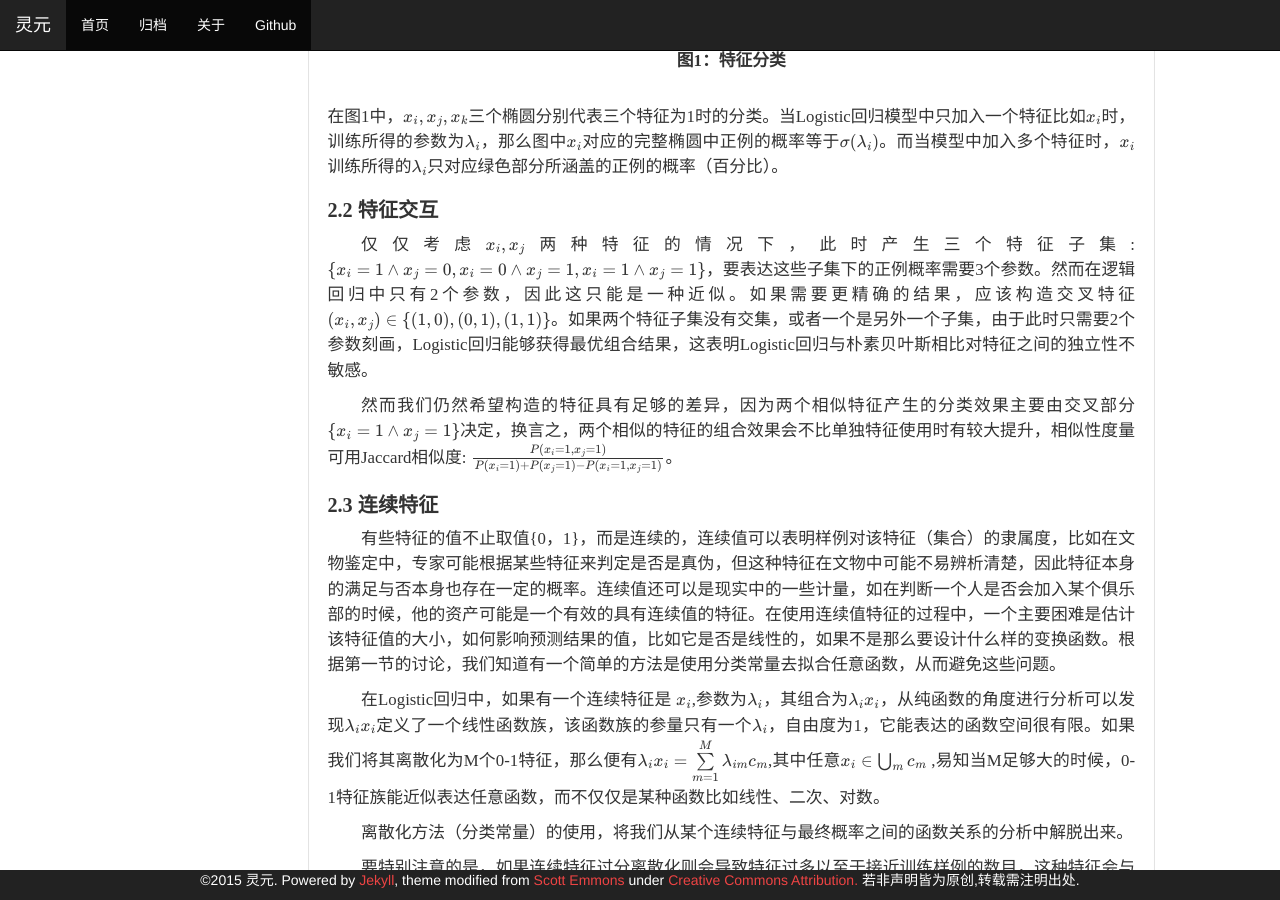
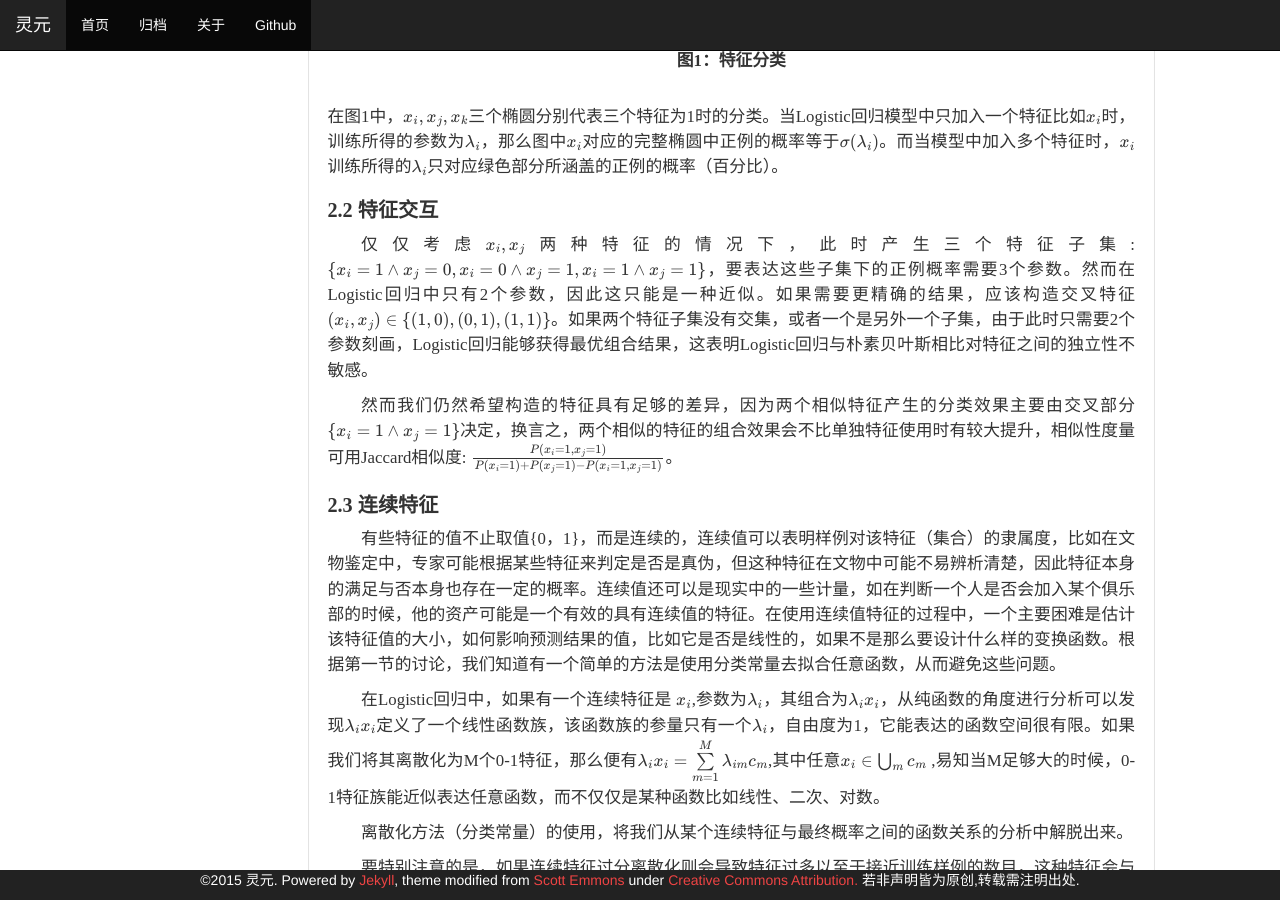
Before and after one commit to lihui/lihui.github.io, a Jekyll site: the page built from _posts/2015-6-8-logistic.md, in a window 1280 px wide and 900 px high, scrolled down 2446 px. Built offline with Jekyll 4.4.1, drawn with Linux system fonts in a browser that asks for light colours; Markdown is read by kramdown in place of the engine named in the settings; formulas are drawn with MathJax 3.

Commit message:
update logisitc

```diff
--- a/_posts/2015-6-8-logistic.md
+++ b/_posts/2015-6-8-logistic.md
@@ -69,7 +69,7 @@ $ \hat{S} _ {k+1}$,平均有$ |\hat{S} _ {k+1}| \sigma(\lambda _ {k+1})$个正
 在图1中，$x_i,x_j,x_k$三个椭圆分别代表三个特征为1时的分类。当Logistic回归模型中只加入一个特征比如$x_i$时，训练所得的参数为$\lambda_i$，那么图中$x_i$对应的完整椭圆中正例的概率等于$\sigma(\lambda_i)$。而当模型中加入多个特征时，$x_i$训练所得的$\lambda_i$只对应绿色部分所涵盖的正例的概率（百分比）。
 
 ###2.2 特征交互
-仅仅考虑$x_i,x_j$两种特征的情况下，此时产生三个特征子集:$\lbrace x_i=1 \land x_j=0 ,x_i=0 \land x_j=1, x_i=1 \land x_j=1 \rbrace$，要表达这些子集下的正例概率需要3个参数。然而在逻辑回归中只有2个参数，因此这只能是一种近似。如果需要更精确的结果，应该构造交叉特征$(x_i,x_j)\in \lbrace (1,0),(0,1),(1,1) \rbrace$。如果两个特征子集没有交集，或者一个是另外一个子集，由于此时只需要2个参数刻画，Logistic回归能够获得最优组合结果，这表明Logistic回归与朴素贝叶斯相比对特征之间的独立性不敏感。
+仅仅考虑$x_i,x_j$两种特征的情况下，此时产生三个特征子集:$\lbrace x_i=1 \land x_j=0 ,x_i=0 \land x_j=1, x_i=1 \land x_j=1 \rbrace$，要表达这些子集下的正例概率需要3个参数。然而在Logistic回归中只有2个参数，因此这只能是一种近似。如果需要更精确的结果，应该构造交叉特征$(x_i,x_j)\in \lbrace (1,0),(0,1),(1,1) \rbrace$。如果两个特征子集没有交集，或者一个是另外一个子集，由于此时只需要2个参数刻画，Logistic回归能够获得最优组合结果，这表明Logistic回归与朴素贝叶斯相比对特征之间的独立性不敏感。
 
 然而我们仍然希望构造的特征具有足够的差异，因为两个相似特征产生的分类效果主要由交叉部分$\lbrace x_i=1 \land x_j=1\rbrace$决定，换言之，两个相似的特征的组合效果会不比单独特征使用时有较大提升，相似性度量可用Jaccard相似度: $\frac{P(x_i=1,x_j=1)}{P(x_i=1)+P(x_j=1)-P(x_i=1,x_j=1)}$。
 
```
